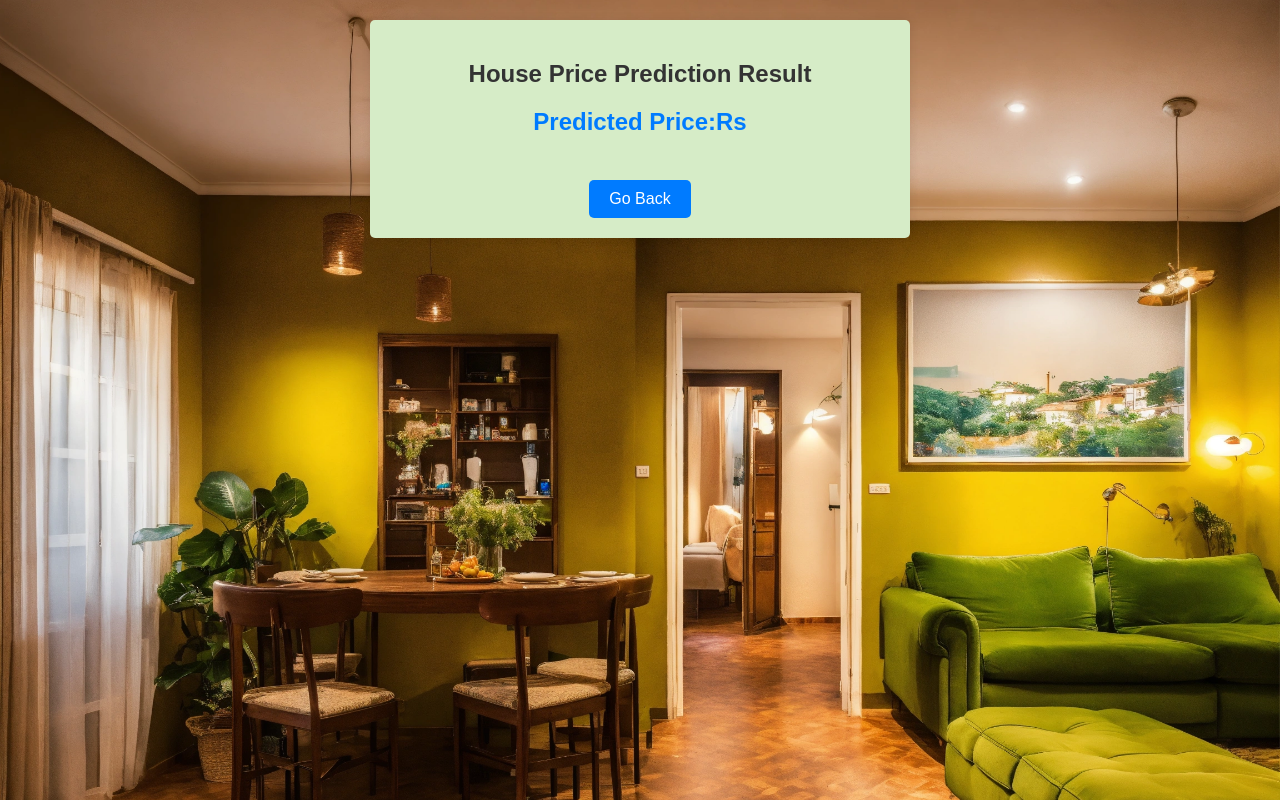
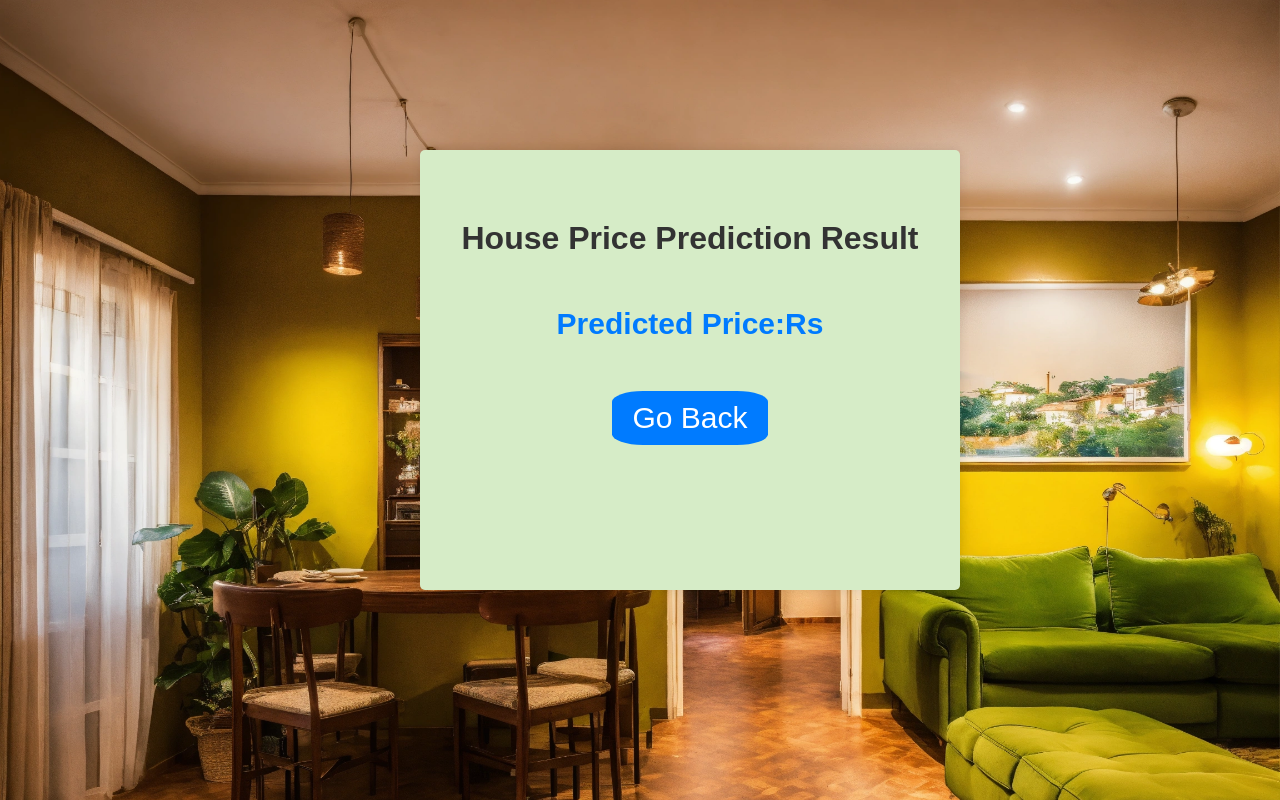
Before and after one commit to Harshit9956/house_price_prediction, a Flask app: template templates/result.html in a window 1280 px wide. Run offline with Flask 3, Linux system fonts and the light colour scheme; the template is opened without the code that fills it, so the values that code supplies are empty; parts of the project's set-up code (start-up, migrations or seed data) failed here and were passed over.

Commit message:
changed the position of the result container

```diff
--- a/static/style2.css
+++ b/static/style2.css
@@ -1,5 +1,6 @@
 
 body {
+    align-items: center;
     font-family: Arial, sans-serif;
     background-color: #f8f9fa;
     margin: 0;
@@ -12,32 +13,42 @@
 }
 
 .result-container {
+    text-align: center;
+
+    /* ju   stify-content: center; Center horizontally */
+    align-items: center;
+    height: 50vh;
     background-color: #d6ecc7;
     padding: 20px;
     border-radius: 5px;
     max-width: 500px;
-    margin: auto;
+    margin-top: 130px;
+    margin-left: 400px;
     box-shadow: 0 0 10px rgba(0, 0, 0, 0.1);
 }
 
-h2 {
+h1 {
+    margin-top: 50px;
     color: #333;
 }
 
 .prediction {
-    margin-top: 20px;
-    font-size: 24px;
+    margin-top: 50px;
+    font-size: 30px;
     font-weight: bold;
     color: #007bff;
+    /* margin-bottom: 20px; */
+
 }
 
 .back-button {
+    font-size: 30px;
     display: inline-block;
     margin-top: 20px;
     padding: 10px 20px;
     background-color: #007bff;
     color: white;
-    border-radius: 5px;
+    border-radius: 20%;
     text-decoration: none;
     cursor: pointer;
 }
--- a/templates/result.html
+++ b/templates/result.html
@@ -9,7 +9,7 @@
 </head>
 <body>
     <div class="result-container">
-        <h2>House Price Prediction Result</h2>
+        <h1>House Price Prediction Result</h1>
         <p class="prediction"> Predicted Price:Rs {{ prediction }}</p>
         <a href="/" class="back-button">Go Back</a>
     </div>
```
Also changed, not shown: 1 other file.
